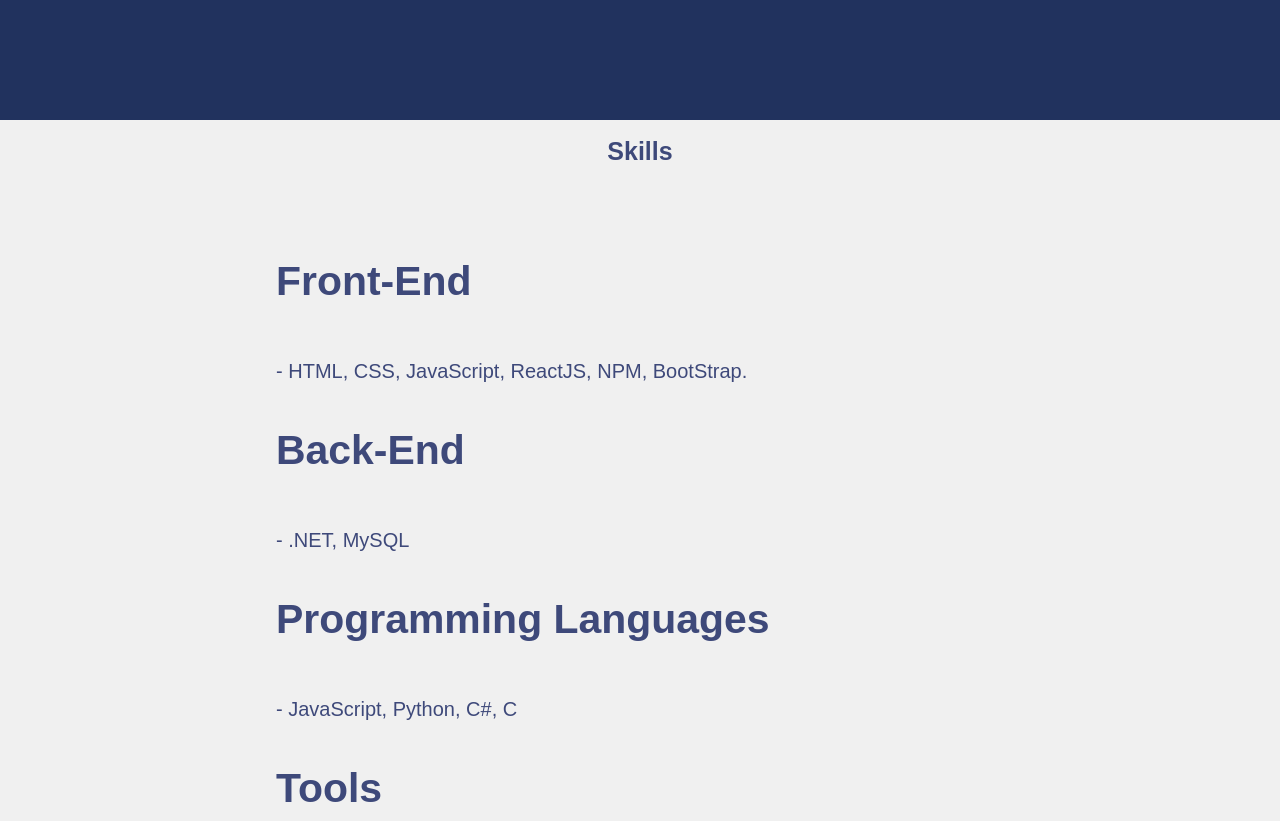
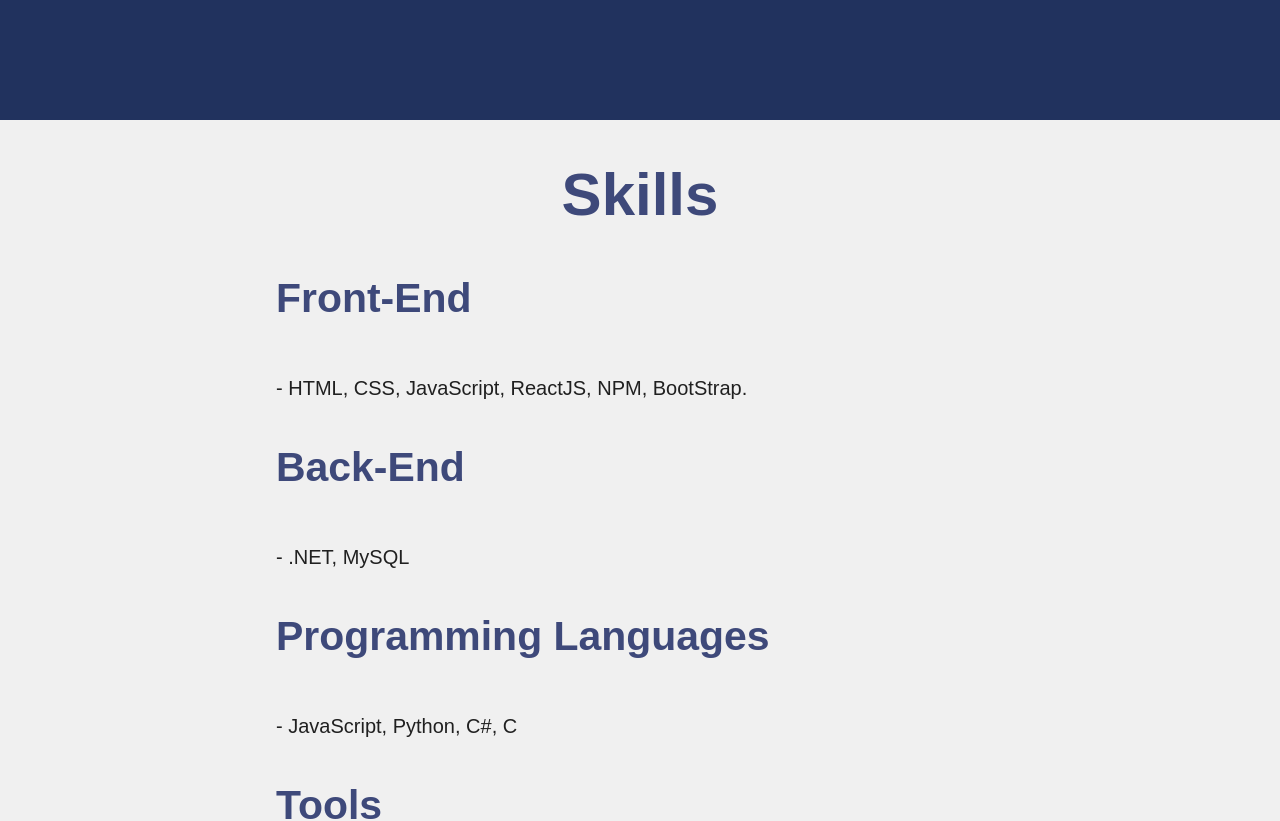
Before and after one commit to LucasButto/Portafolio, a React (Create React App) app: page / in a window 1280 px wide. Shown: the part 680-1501 px from the top of the page. Built offline with nearby package versions, Linux system fonts and the light colour scheme.

Commit message:
color text changed

```diff
--- a/src/styles/Home.css
+++ b/src/styles/Home.css
@@ -44,6 +44,7 @@
 }
 
 .skills h1 {
+  font-size: 60px;
   color: #3e497a;
 }
 
@@ -52,8 +53,13 @@
   width: 60%;
 }
 
+.list {
+  margin: -35px 0;
+}
+
 .list span {
   font-size: 20px;
+  color: rgb(32, 32, 32);
 }
 
 @media only screen and (max-width: 1032px) {
```
